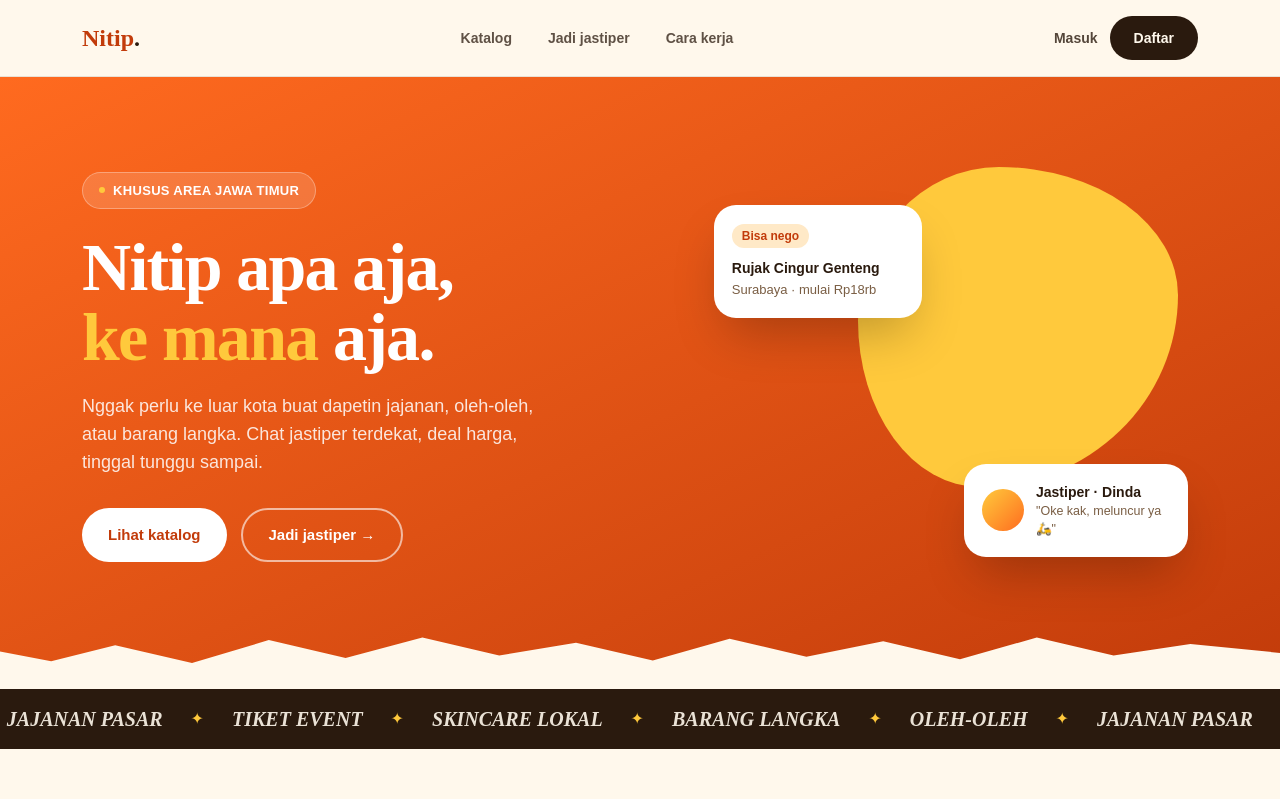
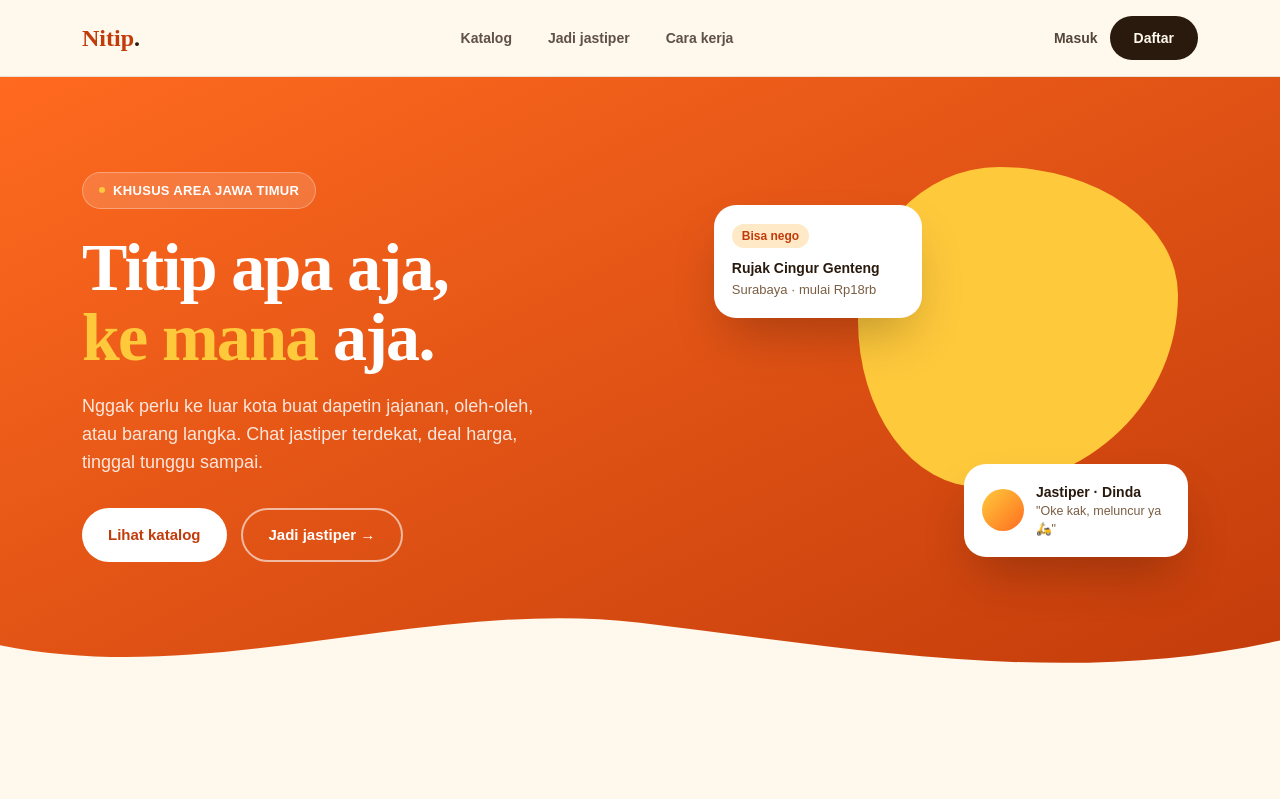
Before and after one commit to NganjukBersatu/Jastip, a SvelteKit app in the folder frontend/: page / in a window 1280 px wide. Shown: the top 799 px of the page. Built offline with nearby package versions, Linux system fonts and the light colour scheme.

Commit message:
perbaikan

```diff
--- a/frontend/src/app.css
+++ b/frontend/src/app.css
@@ -25,21 +25,3 @@ body {
 h1, h2, h3 {
   @apply font-display font-semibold tracking-tight;
 }
-
-/* signature "torn edge" — transisi zigzag di bawah section oranye */
-.torn-edge {
-  clip-path: polygon(
-    0 100%, 0 40%, 4% 55%, 9% 30%, 15% 58%, 21% 22%, 27% 50%,
-    33% 18%, 39% 46%, 45% 26%, 51% 54%, 57% 20%, 63% 48%,
-    69% 24%, 75% 52%, 81% 18%, 87% 46%, 93% 28%, 100% 42%, 100% 100%
-  );
-}
-
-/* animasi ticker berjalan */
-@keyframes ticker-scroll {
-  from { transform: translateX(0); }
-  to { transform: translateX(-50%); }
-}
-.animate-ticker {
-  animation: ticker-scroll 26s linear infinite;
-}
--- a/frontend/src/lib/components/Hero.svelte
+++ b/frontend/src/lib/components/Hero.svelte
@@ -7,7 +7,7 @@
       </div>
 
       <h1 class="text-[40px] md:text-[68px] leading-[1.02] text-white">
-        Nitip apa aja,<br /><em class="not-italic font-display italic text-accent">ke mana</em> aja.
+        Titip apa aja,<br /><em class="not-italic font-display italic text-accent">ke mana</em> aja.
       </h1>
 
       <p class="mt-5 text-lg max-w-[460px] text-white/85">
@@ -53,5 +53,9 @@
     </div>
   </div>
 
-  <div class="torn-edge absolute left-0 right-0 -bottom-px h-16 bg-bg z-20"></div>
+  <div class="absolute left-0 right-0 -bottom-px z-20 leading-[0]">
+    <svg viewBox="0 0 1440 120" preserveAspectRatio="none" class="w-full h-16 md:h-24 block">
+      <path fill="#FFF8EC" d="M0,64 C240,118 480,4 720,36 C960,68 1200,118 1440,58 L1440,120 L0,120 Z" />
+    </svg>
+  </div>
 </header>
--- a/frontend/src/lib/components/Ticker.svelte
+++ /dev/null
@@ -1,22 +0,0 @@
-<script>
-  const kategori = [
-    'OLEH-OLEH',
-    'JAJANAN PASAR',
-    'TIKET EVENT',
-    'SKINCARE LOKAL',
-    'BARANG LANGKA'
-  ];
-  // digandakan supaya animasi loop-nya mulus (tanpa jeda)
-  const kategoriGanda = [...kategori, ...kategori];
-</script>
-
-<div class="bg-ink overflow-hidden py-4">
-  <div class="flex whitespace-nowrap w-max animate-ticker">
-    {#each kategoriGanda as item, i}
-      <span class="font-display italic font-semibold text-xl px-7 text-bg/90">{item}</span>
-      {#if i < kategoriGanda.length - 1}
-        <span class="text-accent font-sans not-italic self-center">✦</span>
-      {/if}
-    {/each}
-  </div>
-</div>
--- a/frontend/src/routes/+page.svelte
+++ b/frontend/src/routes/+page.svelte
@@ -2,19 +2,17 @@
   import Navbar from '$lib/components/Navbar.svelte';
   import Footer from '$lib/components/Footer.svelte';
   import Hero from '$lib/components/Hero.svelte';
-  import Ticker from '$lib/components/Ticker.svelte';
   import Features from '$lib/components/Features.svelte';
   import CatalogTeaser from '$lib/components/CatalogTeaser.svelte';
   import JastiperCta from '$lib/components/JastiperCta.svelte';
 </script>
 
 <svelte:head>
-  <title>Nitip — Nitip apa aja, ke mana aja di Jawa Timur</title>
+  <title>Titipa — Titip apa aja, ke mana aja di Jawa Timur</title>
 </svelte:head>
 
 <Navbar active="beranda" />
 <Hero />
-<Ticker />
 <Features />
 <CatalogTeaser />
 <JastiperCta />
```
